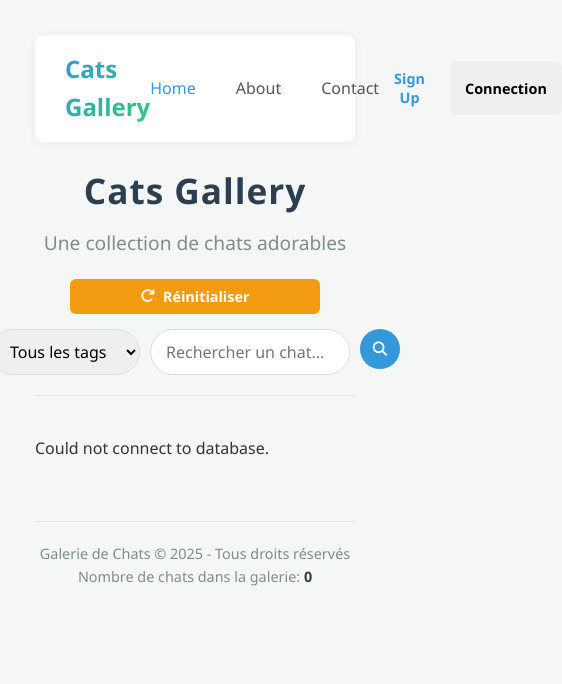
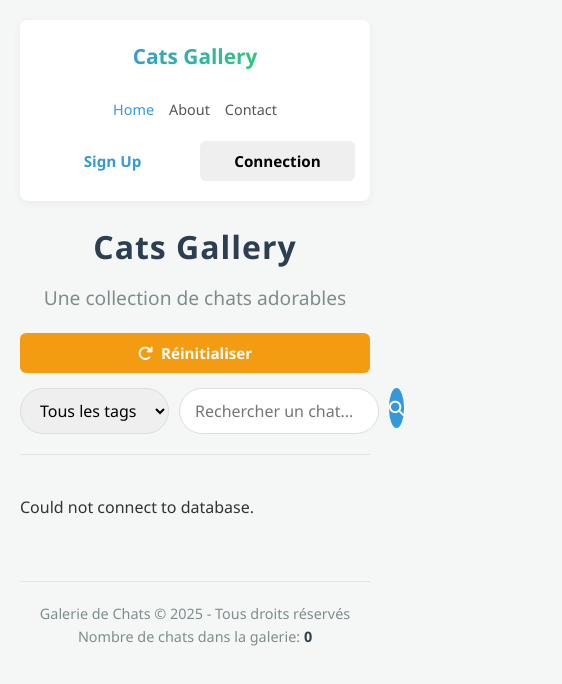
Before and after one commit to zahira986-id/cat-gallery-new, a website: page public/index.html in a window 390 px wide. Shown: the whole page, 562 px wide, since content can reach past the window. Drawn offline with Linux system fonts and the light colour scheme; no server answers.

Commit message:
responsiveness

```diff
--- a/public/style.css
+++ b/public/style.css
@@ -158,8 +158,8 @@ h1 {
 
 .gallery {
     display: grid;
-    grid-template-columns: repeat(auto-fill, minmax(300px, 1fr));
-    gap: 30px;
+    grid-template-columns: repeat(auto-fill, minmax(280px, 1fr));
+    gap: 25px;
 }
 
 .card {
@@ -500,42 +500,102 @@ footer {
 }
 
 @media (max-width: 768px) {
-    .gallery {
-        grid-template-columns: 1fr;
+    .navbar {
+        flex-direction: column;
+        align-items: center;
+        /* Force center alignment */
+        justify-content: center;
+        gap: 20px;
+        padding: 20px 15px;
+        height: auto;
+        /* Allow height to grow */
+    }
+
+    .nav-brand {
+        margin-right: 0;
+        margin-bottom: 5px;
+    }
+
+    .nav-links {
+        width: 100%;
+        justify-content: center;
+        gap: 20px;
+        flex-wrap: wrap;
+    }
+
+    .user-session-info {
+        width: 100%;
+        justify-content: center;
+        margin: 0;
+    }
+
+    .nav-auth {
+        width: 100%;
+        justify-content: center;
     }
 
     h1 {
-        font-size: 2.2rem;
+        font-size: 2rem;
+        margin-top: 10px;
     }
 
     .header-actions {
         flex-direction: column;
-        align-items: center;
+        align-items: stretch;
+        gap: 15px;
+        width: 100%;
     }
+
+    .search-container {
+        width: 100%;
+        display: flex;
+        gap: 10px;
+    }
+
+    .search-input {
+        width: 100%;
+        flex-grow: 1;
+    }
+
 
     .btn {
         width: 100%;
-        max-width: 250px;
+        max-width: none;
     }
 }
 
 @media (max-width: 480px) {
     body {
-        padding: 15px;
+        padding: 10px;
+    }
+
+    .container {
+        padding: 10px;
+    }
+
+    .nav-brand {
+        font-size: 1.3rem;
+    }
+
+    .nav-links {
+        gap: 15px;
+        font-size: 0.9rem;
     }
 
     .card-header,
     .card-body {
-        padding: 20px;
+        padding: 15px;
     }
 
     .btn {
-        padding: 8px 15px;
-        font-size: 0.9rem;
+        padding: 10px 15px;
+        /* Bigger touch target */
+        font-size: 0.95rem;
     }
 
     .modal-content {
         width: 95%;
+        margin: 10px;
     }
 }
 
```
